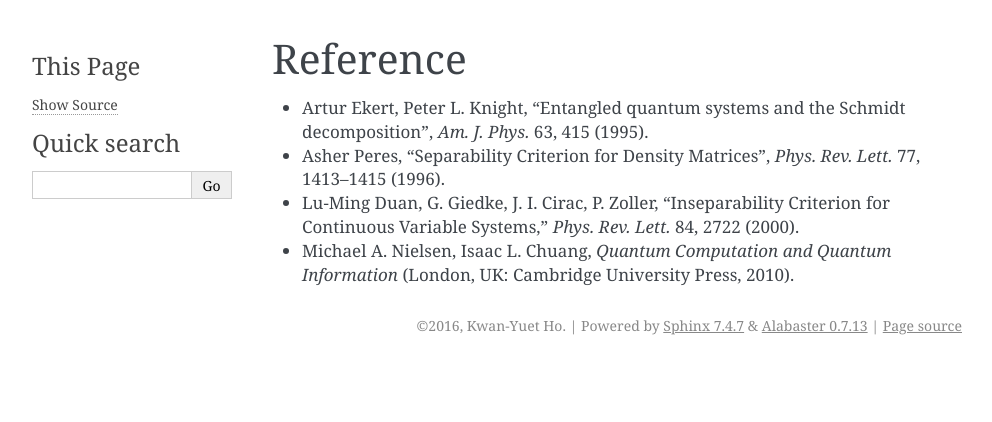
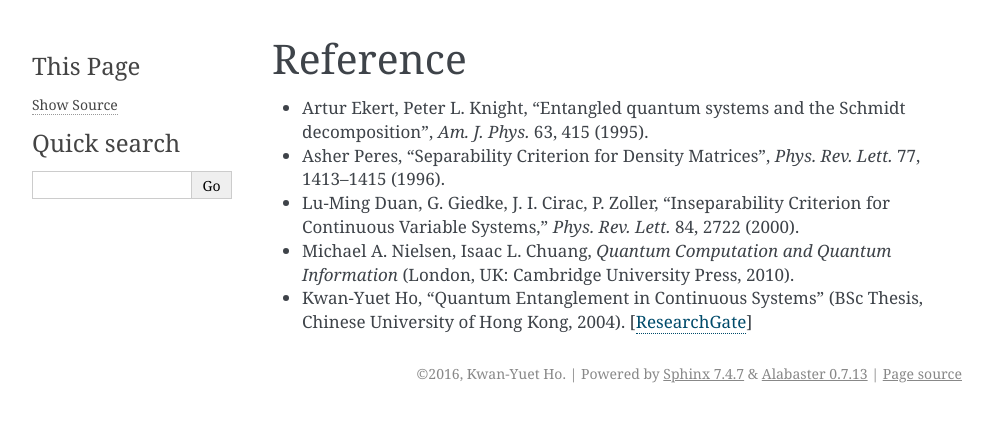
Before and after one commit to stephenhky/pyqentangle, a Sphinx documentation site: the page built from doc/ref.rst, in a window 1280 px wide. Shown: the top 422 px of the page, without its empty margins (148-1140 px from the left). Built offline with Sphinx 7.4.7, drawn with Linux system fonts in a browser that asks for light colours.

Commit message:
updated references in documentation

```diff
--- a/doc/ref.rst
+++ b/doc/ref.rst
@@ -5,3 +5,6 @@ Reference
 - Asher Peres, "Separability Criterion for Density Matrices", *Phys. Rev. Lett.* 77, 1413–1415 (1996).
 - Lu-Ming Duan, G. Giedke, J. I. Cirac, P. Zoller, "Inseparability Criterion for Continuous Variable Systems," *Phys. Rev. Lett.* 84, 2722 (2000).
 - Michael A. Nielsen, Isaac L. Chuang, *Quantum Computation and Quantum Information* (London, UK: Cambridge University Press, 2010).
+- Kwan-Yuet Ho, "Quantum Entanglement in Continuous Systems" (BSc Thesis, Chinese University of Hong Kong, 2004). [ResearchGate_]
+
+.. _ResearchGate: https://www.researchgate.net/publication/309484888_Quantum_Entanglement_in_Continuous_System
```
